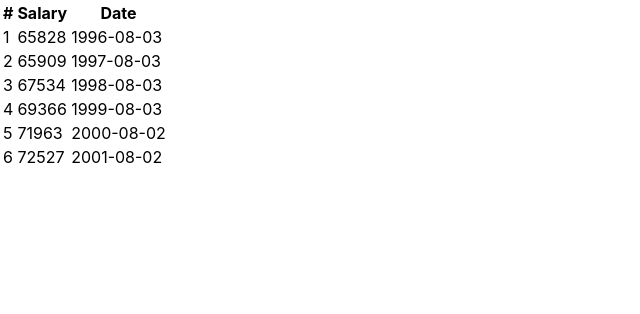
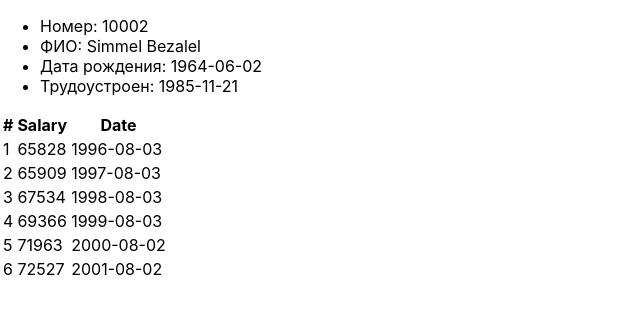
Before and after one commit to polyerter/react-402, a React (Create React App) app: page / in a window 1280 px wide. Shown: the top 314 px of the page, without its empty margins (0-640 px from the left). Built offline with nearby package versions, Linux system fonts and the light colour scheme.

Commit message:
add detail component

```diff
--- /dev/null
+++ b/src/apps/detail.tsx
@@ -0,0 +1,23 @@
+import React from "react";
+import { IUser } from "./interfaces/user";
+
+interface DetailProps {
+    user: IUser
+}
+
+class Detail extends React.Component<DetailProps> {
+    render() {
+        const {user} = this.props;
+
+        return <>
+            <ul>
+                <li>Номер: {user.emp_no}</li>
+                <li>ФИО: {user.last_name} {user.first_name} </li>
+                <li>Дата рождения: {user.birth_date}</li>
+                <li>Трудоустроен: {user.hire_date}</li>
+            </ul>
+        </>;
+    }
+}
+
+export default Detail;
--- /dev/null
+++ b/src/apps/interfaces/salary.ts
@@ -0,0 +1,6 @@
+export interface ISalary {
+    emp_no: string,
+    salary: string,
+    from_date: string,
+    to_date: string
+}
--- /dev/null
+++ b/src/apps/interfaces/user.ts
@@ -0,0 +1,11 @@
+import { ISalary } from "./salary";
+
+export interface IUser {
+    emp_no: string,
+    first_name: string,
+    last_name: string,
+    birth_date: string,
+    gender: string,
+    hire_date: string,
+    salaries: [ISalary]
+}
--- a/src/apps/profile.tsx
+++ b/src/apps/profile.tsx
@@ -1,22 +1,7 @@
 import React from "react";
+import { IUser } from "./interfaces/user";
 import Salaries from "./salaries";
-
-interface ISalary {
-    emp_no: string,
-    salary: string,
-    from_date: string,
-    to_date: string
-}
-
-interface IUser {
-    emp_no: string,
-    first_name: string,
-    last_name: string,
-    birth_date: string,
-    gender: string,
-    hire_date: string,
-    salaries: [ISalary]
-}
+import Detail from "./detail";
 
 interface ProfileProps {
     user: IUser
@@ -28,7 +13,7 @@ class Profile extends React.Component<ProfileProps> {
         const {user} = this.props;
 
         return <>
-            {/* <Detail user={user}/> */}
+            <Detail user={user}/>
             <Salaries salaries={user.salaries}/>
         </>;
     }
```
